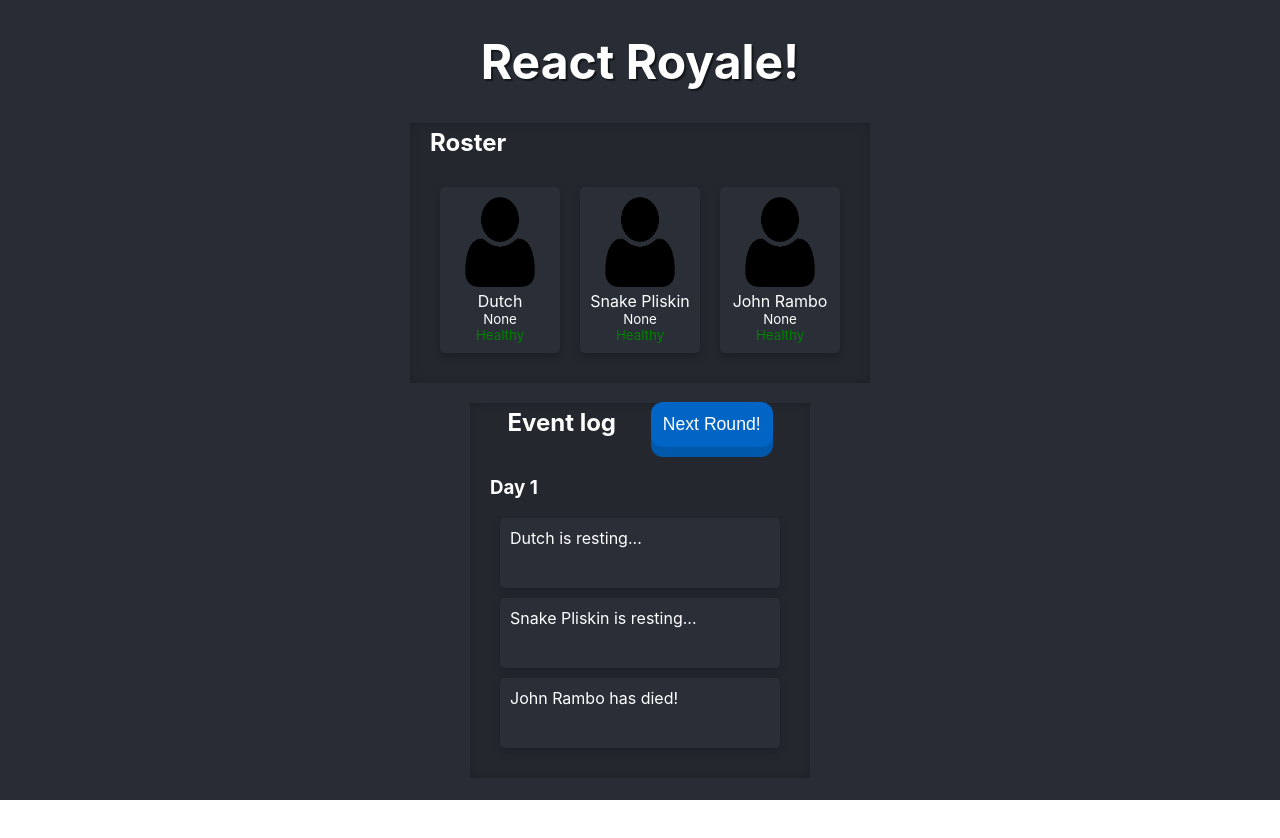
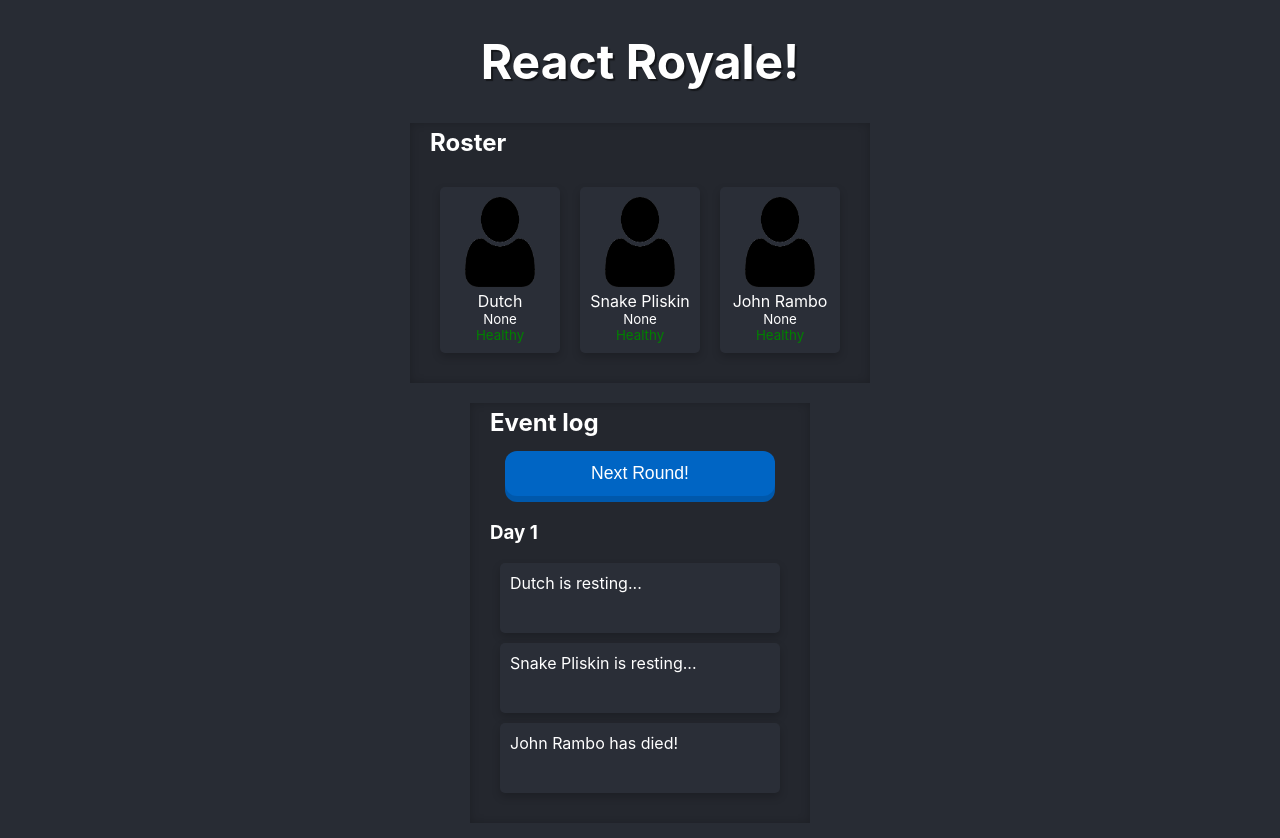
Before and after one commit to Julioevm/react-royale, a React (Create React App) app: page / in a window 1280 px wide. Shown: the top 838 px of the page. Before the commit the page ends 800 px from the top, so only its background shows below. Built offline with nearby package versions, Linux system fonts and the light colour scheme.

Commit message:
Update button style.

```diff
--- a/src/components/EventLog.tsx
+++ b/src/components/EventLog.tsx
@@ -12,12 +12,10 @@ export default function EventLog({
 }) {
 	return (
 		<div className="container">
-			<div className="logHeader">
-				<h2>Event log</h2>
-				<button className="pushable" onClick={nextRound}>
-					<span className="front">Next Round!</span>
-				</button>
-			</div>
+			<h2>Event log</h2>
+			<button className="center pushable" onClick={nextRound}>
+				<span className="front">Next Round!</span>
+			</button>
 			<div className="eventContainer">
 				{rounds
 					.map((round, index) => (
--- a/src/components/Style.scss
+++ b/src/components/Style.scss
@@ -56,11 +56,6 @@
 	}
 }
 
-.logHeader {
-	display: flex;
-	justify-content: space-around;
-}
-
 //Button
 .pushable {
 	background: darken(v.$accent, 5);
@@ -69,10 +64,15 @@
 	padding: 0;
 	cursor: pointer;
 	outline-offset: 4px;
+	display: block;
+	width: 90%;
+	margin-left: auto;
+	margin-right: auto;
 }
+
 .front {
 	display: block;
-    padding: 12px 12px;
+	padding: 12px 8px;
 	border-radius: 12px;
 	font-size: 1.1rem;
 	background: v.$accent;
```
Also changed, not shown: 1 other file (tests, documents, lock files or other folders). Lines whose indentation alone changed are shown as unchanged.
